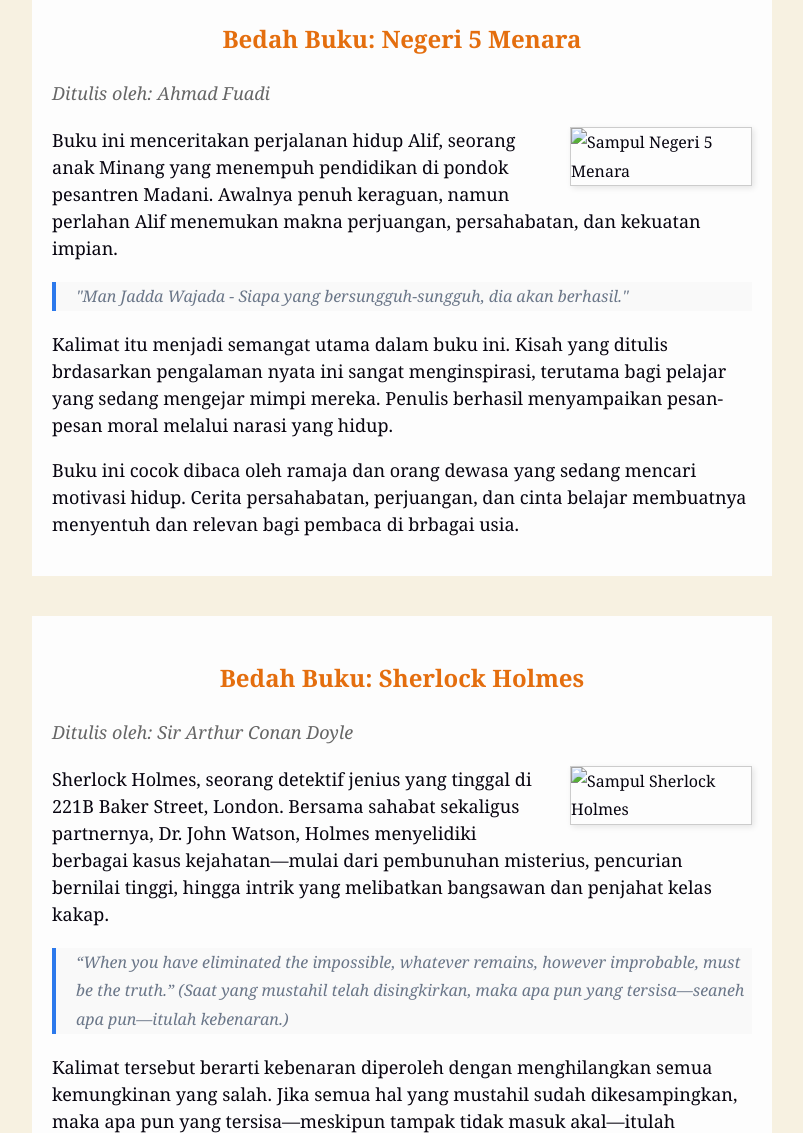
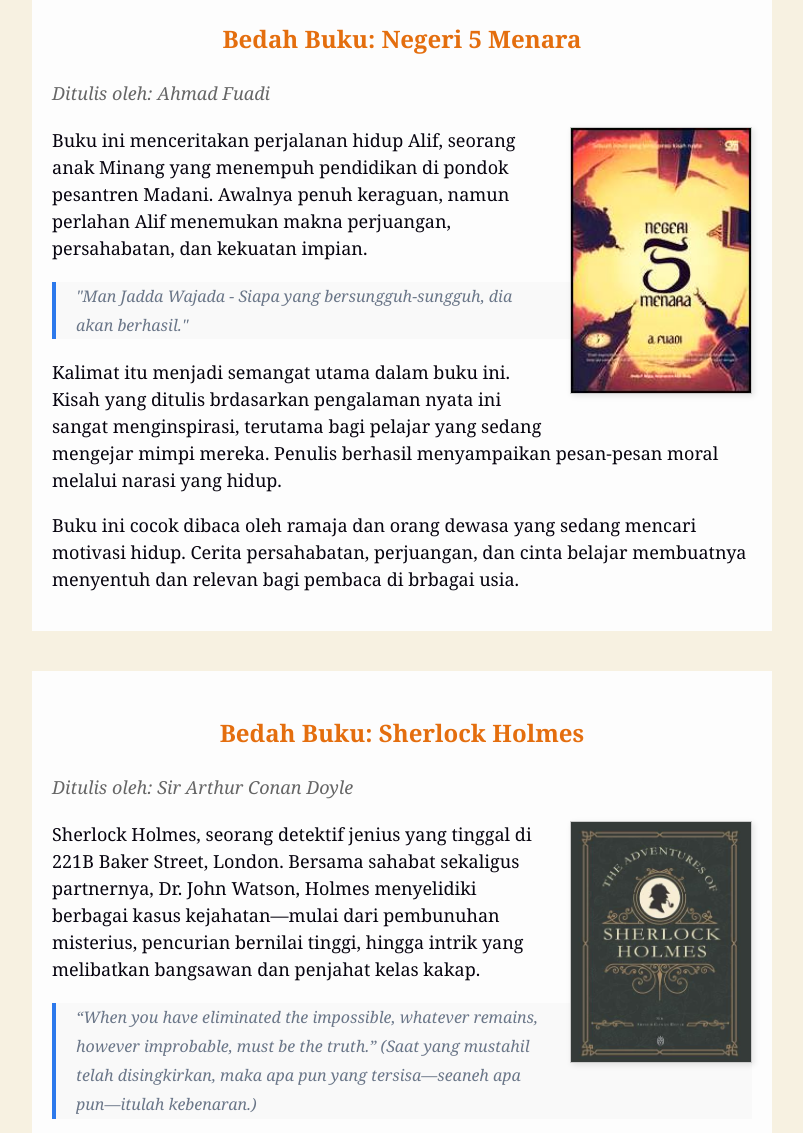
Before and after one commit to Pebbles0v0/Hania-Aulia-A.H-10D, a plain HTML site: page bedah-buku.html in a window 1280 px wide. Shown: the part 180-1313 px from the top of the page, without its empty margins (238-1041 px from the left). Drawn offline with Linux system fonts and the light colour scheme.

Commit message:
Update bedah-buku.html

```diff
--- a/bedah-buku.html
+++ b/bedah-buku.html
@@ -26,7 +26,7 @@
  <h2>Bedah Buku: Negeri 5 Menara</h2>
  <p class="penulis">Ditulis oleh: Ahmad Fuadi</p>
 
- <img src="book images/resensi-negeri-5-menara.jpg" alt="Sampul Negeri 5 Menara" class="sampul">
+ <img src="resensi-negeri-5-menara.jpg" alt="Sampul Negeri 5 Menara" class="sampul">
 
  <p>
     Buku ini menceritakan perjalanan hidup Alif,
@@ -62,7 +62,7 @@
  <h2>Bedah Buku: Sherlock Holmes </h2>
  <p class="penulis">Ditulis oleh:  Sir Arthur Conan Doyle </p>
 
- <img src="book images/sherlock holmes.jpg" alt="Sampul Sherlock Holmes" class="sampul">
+ <img src="sherlock holmes.jpg" alt="Sampul Sherlock Holmes" class="sampul">
 
  <p>
     Sherlock Holmes, seorang detektif jenius yang tinggal di 221B Baker Street, London.
@@ -96,7 +96,7 @@
  <h2>Bedah Buku: The King FISIKA </h2>
  <p class="penulis">Ditulis oleh:  Tim Tentor Smart FE (Forum Edukasi). </p>
 
- <img src="book images/buku 1.jpeg" alt="Sampul The King FISIKA" class="sampul">
+ <img src="buku 1.jpeg" alt="Sampul The King FISIKA" class="sampul">
 
  <p>
     The King Pocket Fisika adalah buku panduan fisika praktis yang dirancang untuk membantu pelajar
@@ -132,4 +132,5 @@
    </footer>
 
   </body>
+
 </html>
```
